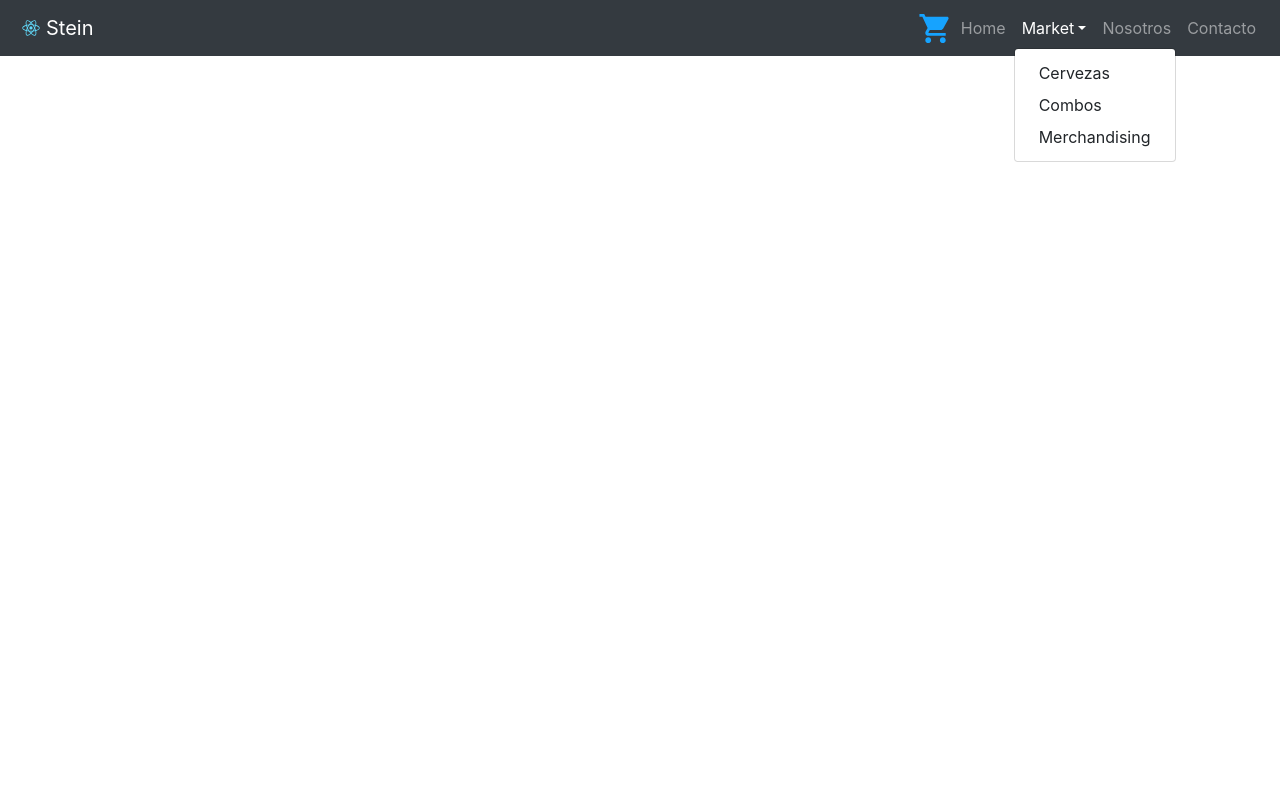
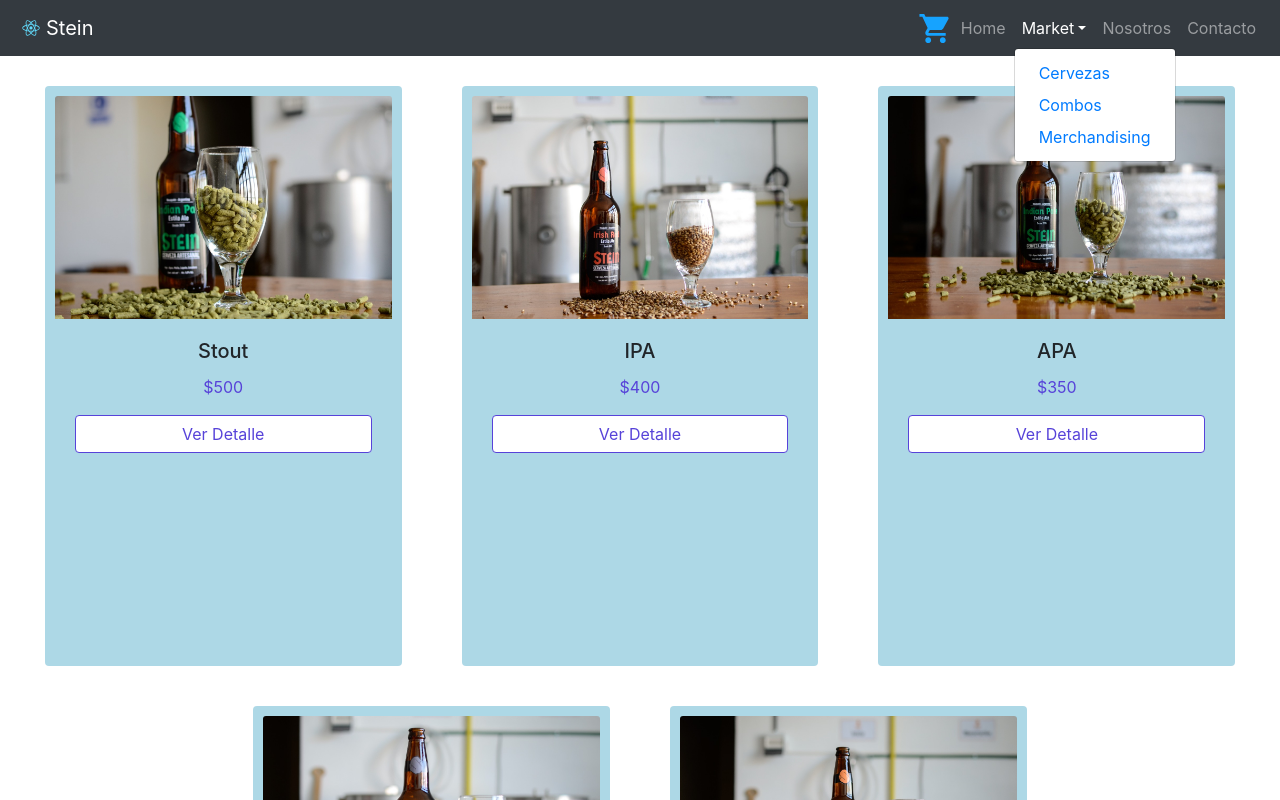
Before and after one commit to OrtizIgnacioA/Proyecto-Coder, a React (Create React App) app: page /market/cervezas in a window 1280 px wide. Both pictures are taken after a click on the button "Market". Shown: the top 800 px of the page. Built offline with nearby package versions, Linux system fonts and the light colour scheme.

Commit message:
Routing y Navegacion
Se agregan las nuevas Routes y Links

```diff
--- a/package.json
+++ b/package.json
@@ -15,6 +15,7 @@
     "react-dom": "^17.0.1",
     "react-router-dom": "^5.2.0",
     "react-scripts": "4.0.1",
+    "sass": "^1.32.7",
     "web-vitals": "^0.2.4"
   },
   "scripts": {
--- a/src/App.jsx
+++ b/src/App.jsx
@@ -1,4 +1,4 @@
-import './App.css';
+import './App.scss';
 import { BrowserRouter, Switch, Route } from 'react-router-dom';
 
 import 'bootstrap/dist/css/bootstrap.min.css';
@@ -11,12 +11,15 @@ const App = () => {
     <BrowserRouter>
       <NavBar />
       <Switch>
-        <Route exact path='/'>
-          <ItemListContainer greeting={'PROXIMAMENTE CATALOGO'} />
+        <Route exact path='/'></Route>
+        <Route exact path='/market/cervezas'>
+          <ItemListContainer />
         </Route>
-        <Route exact path='/productos'>
+        <Route exact path='/market/cervezas/detalle'>
           <ItemDetailContainer />
         </Route>
+        <Route exact path='/nosotros'></Route>
+        <Route exact path='/contacto'></Route>
         {/* <Route component={NotFound} /> */}
       </Switch>
     </BrowserRouter>
--- /dev/null
+++ b/src/assets/styles/components/Item.scss
@@ -0,0 +1,40 @@
+* {
+  margin: 0;
+  padding: 0;
+}
+
+body {
+  text-align: center;
+}
+
+.cardGroup {
+  width: 31%;
+  height: 600px;
+  border-radius: none;
+  padding: 10px;
+  margin: 10px;
+  display: inline-flex;
+  justify-content: center;
+  align-items: center;
+}
+
+.cards {
+  background-color: lightblue;
+  width: 100%;
+  height: 100%;
+  border-radius: none;
+  border: none;
+  padding: 10px;
+  margin: 10px;
+}
+
+.price {
+  color: #5743d9;
+}
+
+.button {
+  width: 100%;
+  background-color: #fff;
+  color: #5743d9;
+  border-color: #5743d9;
+}
--- /dev/null
+++ b/src/assets/styles/components/ItemDetail.scss
@@ -0,0 +1,12 @@
+.cardDetail {
+  background-color: lightblue;
+  width: 50%;
+  height: 750px;
+  border-radius: none;
+  border: none;
+  padding: 10px;
+  margin: 10px;
+  display: inline-flex;
+  justify-content: center;
+  align-items: center;
+}
--- a/src/components/Item.jsx
+++ b/src/components/Item.jsx
@@ -1,16 +1,24 @@
-import { Card } from 'react-bootstrap';
+import { Card, Button, CardGroup } from 'react-bootstrap';
+import '../assets/styles/components/Item.scss';
+import { Link } from 'react-router-dom';
 
 const Item = ({ product }) => {
   return (
     <>
-      <Card style={{ width: '18rem' }}>
-        <Card.Img variant='top' src={product.images} />
-        <Card.Body>
-          <Card.Title>{product.name}</Card.Title>
-          <Card.Text>{product.description}</Card.Text>
-          <Card.Text>${product.price}</Card.Text>
-        </Card.Body>
-      </Card>
+      <CardGroup className='cardGroup'>
+        <Card className='cards'>
+          <Card.Img variant='top' src={product.images} />
+          <Card.Body>
+            <Card.Title>{product.name}</Card.Title>
+            <Card.Text className='price'>${product.price}</Card.Text>
+            <Link to={'/market/cervezas/detalle'}>
+              <Button className='button' variant='primary'>
+                Ver Detalle
+              </Button>
+            </Link>
+          </Card.Body>
+        </Card>
+      </CardGroup>
     </>
   );
 };
--- a/src/components/ItemDetail.jsx
+++ b/src/components/ItemDetail.jsx
@@ -1,9 +1,10 @@
 import { Card } from 'react-bootstrap';
+import '../assets/styles/components/ItemDetail.scss';
 
 const ItemDetail = ({ items }) => {
   return (
     <>
-      <Card style={{ width: '50rem' }}>
+      <Card className='cardDetail'>
         <Card.Img variant='top' src={items.images} />
         <Card.Body>
           <Card.Title>{items.name}</Card.Title>
--- a/src/components/Navbar.jsx
+++ b/src/components/Navbar.jsx
@@ -1,12 +1,14 @@
 import { Nav, Navbar, NavDropdown } from 'react-bootstrap';
 import logo from '../assets/static/logo.svg';
 import CartWidget from './CartWidget';
+import { Link } from 'react-router-dom';
 
 const NavBar = () => {
   return (
     <>
       <Navbar collapseOnSelect expand='lg' bg='dark' variant='dark'>
-        <Navbar.Brand href='#home'>
+        <Link to={'/'}>
+          <Navbar.Brand>
             <img
               src={logo}
               alt=''
@@ -16,6 +18,7 @@ const NavBar = () => {
             />
             Stein
           </Navbar.Brand>
+        </Link>
         <Navbar.Toggle aria-controls='responsive-navbar-nav' />
         <Navbar.Collapse
           id='responsive-navbar-nav'
@@ -23,16 +26,42 @@ const NavBar = () => {
         >
           <CartWidget />
           <Nav>
-            <Nav.Link href='#home'>Home</Nav.Link>
+            <Nav.Link>
+              <Link
+                to={'/'}
+                style={{ color: 'inherit', textDecoration: 'inherit' }}
+              >
+                Home
+              </Link>
+            </Nav.Link>
             <NavDropdown title='Market' id='collasible-nav-dropdown'>
-              <NavDropdown.Item href='#market/2.1'>Cervezas</NavDropdown.Item>
-              <NavDropdown.Item href='#market/2.2'>Combos</NavDropdown.Item>
-              <NavDropdown.Item href='#market/2.3'>
-                Merchandising
+              <NavDropdown.Item>
+                <Link to={'/market/cervezas'}>Cervezas</Link>
+              </NavDropdown.Item>
+              <NavDropdown.Item>
+                <Link to={'/market/combos'}>Combos</Link>
+              </NavDropdown.Item>
+              <NavDropdown.Item>
+                <Link to={'/market/merchandising'}>Merchandising</Link>
               </NavDropdown.Item>
             </NavDropdown>
-            <Nav.Link href='#nosotros'>Nosotros</Nav.Link>
-            <Nav.Link href='#contacto'>Contacto</Nav.Link>
+            <Nav.Link>
+              <Link
+                to={'/nosotros'}
+                style={{ color: 'inherit', textDecoration: 'inherit' }}
+              >
+                Nosotros
+              </Link>
+            </Nav.Link>
+
+            <Nav.Link>
+              <Link
+                to={'/contacto'}
+                style={{ color: 'inherit', textDecoration: 'inherit' }}
+              >
+                Contacto
+              </Link>
+            </Nav.Link>
           </Nav>
         </Navbar.Collapse>
       </Navbar>
--- a/src/container/ItemListContainer.jsx
+++ b/src/container/ItemListContainer.jsx
@@ -4,7 +4,7 @@ import ItemList from '../components/ItemList';
 import productList from '../mocks/productList';
 import { Spinner } from 'react-bootstrap';
 
-const ItemListContainer = ({ greeting }) => {
+const ItemListContainer = () => {
   const [count, setCount] = useState(1);
 
   const onAdd = (stock) => {
@@ -56,14 +56,13 @@ const ItemListContainer = ({ greeting }) => {
 
   return (
     <>
-      <a className='h1 row justify-content-center'>{greeting}</a>
-      <ItemCount
+      {/*       <ItemCount
         stock={6}
         count={count}
         onSubtract={onSubtract}
         onAdd={onAdd}
         onBuy={onBuy}
-      />
+      /> */}
       <ItemList products={products} />
     </>
   );
```
Also changed, not shown: src/App.scss (renamed from src/App.css), 2 other files (tests, documents, lock files or other folders). Lines whose indentation alone changed are shown as unchanged.
